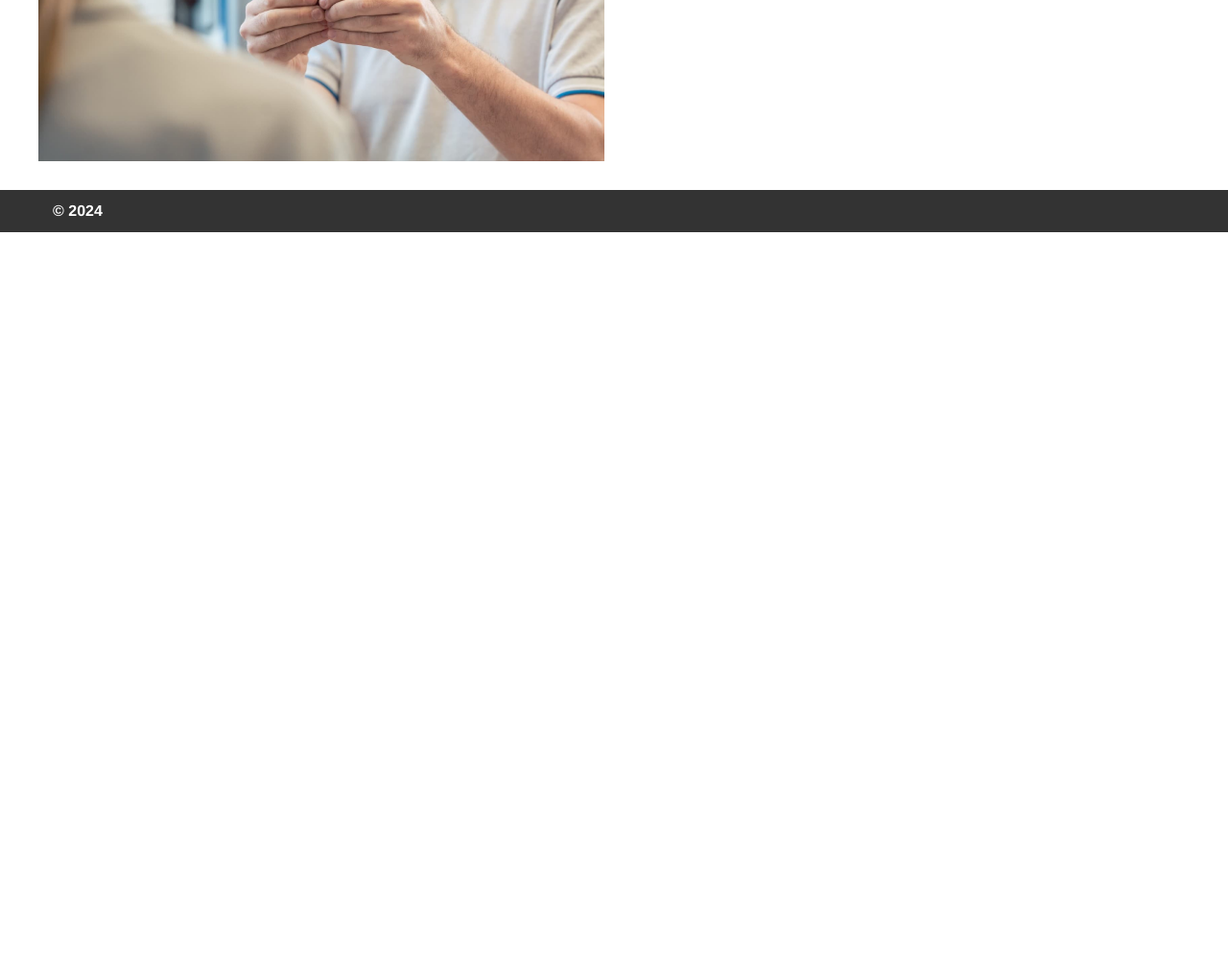
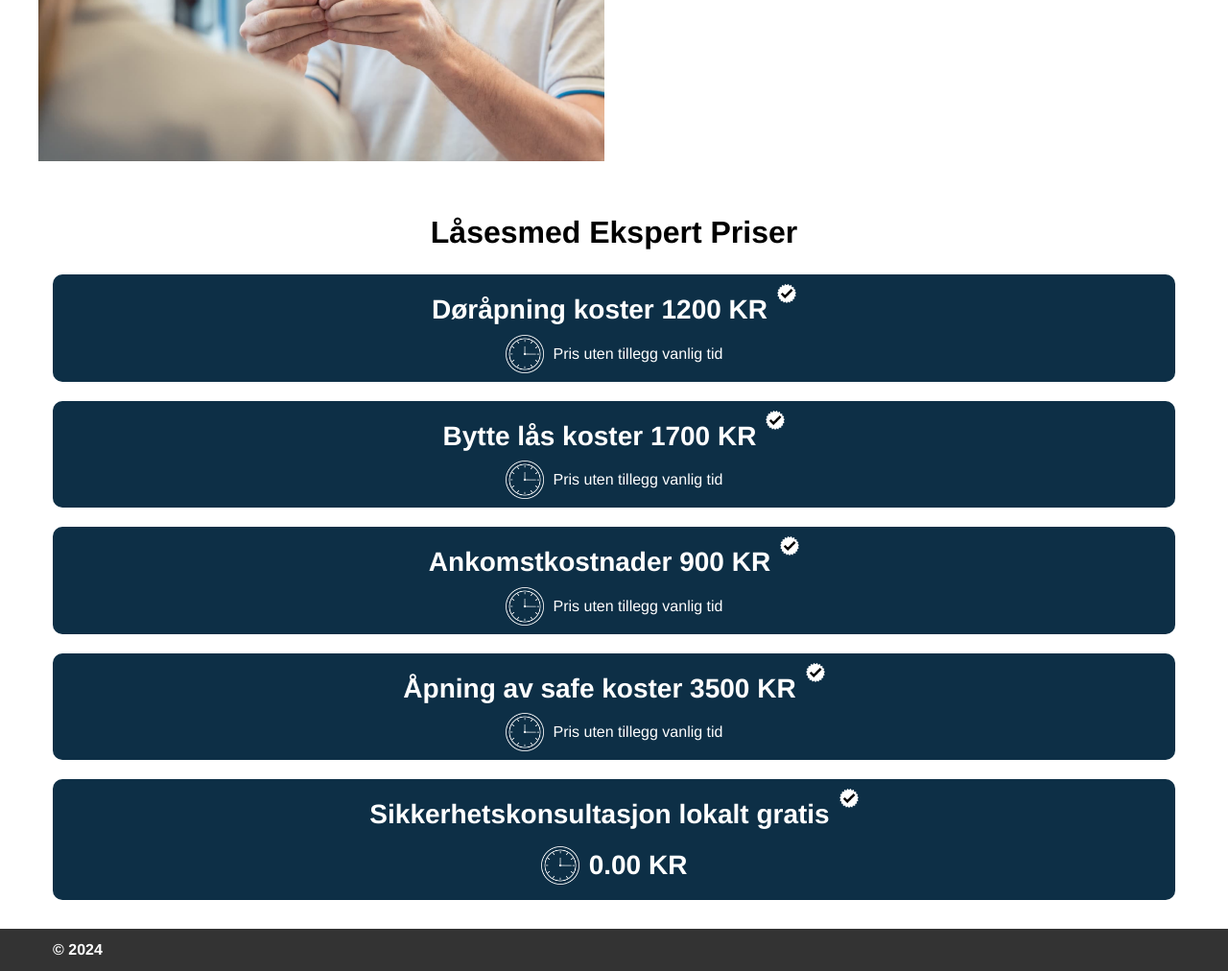
Before and after one commit to Igrok95Ronin/no-seo-key-1, a website: page app/index.html in a window 1280 px wide. Shown: the part 783-1795 px from the top of the page at 96% size. Before the commit the page ends 1025 px from the top, so only its background shows below. Drawn offline with Linux system fonts and the light colour scheme; files that its build step writes are made by us from their sources.

Commit message:
add: block locksmithExpertPrices

```diff
--- a/app/index.html
+++ b/app/index.html
@@ -79,6 +79,39 @@
         </div>
       </div>
     </section>
+    <section class="locksmithExpertPrices" data-datasection="uniqueSection-2">
+      <div class="container-fluid">
+        <div class="row">
+          <div class="col-12 container">
+            <div class="locksmithExpertPrices__box">
+              <h2 class="locksmithExpertPrices__title">Låsesmed Ekspert Priser</h2>
+              <div class="locksmithExpertPrices__wrapper">
+                <div class="locksmithExpertPrices__inner">
+                  <h3 class="locksmithExpertPrices__subTitle">Døråpning koster 1200 KR</h3>
+                  <p class="locksmithExpertPrices__txt">Pris uten tillegg vanlig tid</p>
+                </div>
+                <div class="locksmithExpertPrices__inner">
+                  <h3 class="locksmithExpertPrices__subTitle">Bytte lås koster 1700 KR</h3>
+                  <p class="locksmithExpertPrices__txt">Pris uten tillegg vanlig tid</p>
+                </div>
+                <div class="locksmithExpertPrices__inner">
+                  <h3 class="locksmithExpertPrices__subTitle">Ankomstkostnader 900 KR</h3>
+                  <p class="locksmithExpertPrices__txt">Pris uten tillegg vanlig tid</p>
+                </div>
+                <div class="locksmithExpertPrices__inner">
+                  <h3 class="locksmithExpertPrices__subTitle">Åpning av safe koster 3500 KR</h3>
+                  <p class="locksmithExpertPrices__txt">Pris uten tillegg vanlig tid</p>
+                </div>
+                <div class="locksmithExpertPrices__inner">
+                  <h3 class="locksmithExpertPrices__subTitle">Sikkerhetskonsultasjon lokalt gratis</h3>
+                  <p class="locksmithExpertPrices__txt">0.00 KR</p>
+                </div>
+              </div>
+            </div>
+          </div>
+        </div>
+      </div>
+    </section>
     <section class="forms"></section>
 
     <section class="btnFixedD">
--- /dev/null
+++ b/src/assets/scss/3_locksmithExpertPrices.scss
@@ -0,0 +1,64 @@
+.locksmithExpertPrices {
+    margin-top: 50px;
+}
+.locksmithExpertPrices__box {
+}
+.locksmithExpertPrices__title {
+    @include h2Title;
+    color: #000;
+    background-color: transparent;
+}
+.locksmithExpertPrices__wrapper {
+    display: grid;
+    grid-template-columns: repeat(1fr);
+    gap: 20px;
+}
+.locksmithExpertPrices__inner {
+    background-color: $mainColor;
+    color: #fff;
+    text-align: center;
+    padding: 20px 10px;
+    border-radius: 10px;
+}
+.locksmithExpertPrices__subTitle {
+    font-weight: 700;
+    font-size: clamp(18px, 4vw, 28px);
+    position: relative;
+    width: fit-content;
+    margin: 0 auto;
+    margin-bottom: 20px;
+    padding-right: 30px;
+    &::before {
+        content: "";
+        position: absolute;
+        background-image: url("../img/check.png");
+        background-size: cover;
+        background-repeat: no-repeat;
+        width: 20px;
+        height: 20px;
+        right: 0;
+        top: -10px;
+    }
+}
+.locksmithExpertPrices__inner:last-child {
+    font-weight: 700;
+    font-size: clamp(18px, 4vw, 28px);
+}
+.locksmithExpertPrices__txt {
+    position: relative;
+    width: fit-content;
+    margin: 0 auto;
+    padding-left: 50px;
+    &::before {
+        content: "";
+        position: absolute;
+        background-image: url("../img/clock.png");
+        background-size: cover;
+        background-repeat: no-repeat;
+        width: 40px;
+        height: 40px;
+        left: 0;
+        top: 50%;
+        transform: translateY(-50%);
+    }
+}
```
Also changed, not shown: src/index.html (+33 -0 lines), app/assets/css/style.min.css, app/assets/img/check.png (added), app/assets/img/clock.png (added), src/assets/img/check.png (added), src/assets/img/clock.png (added).
